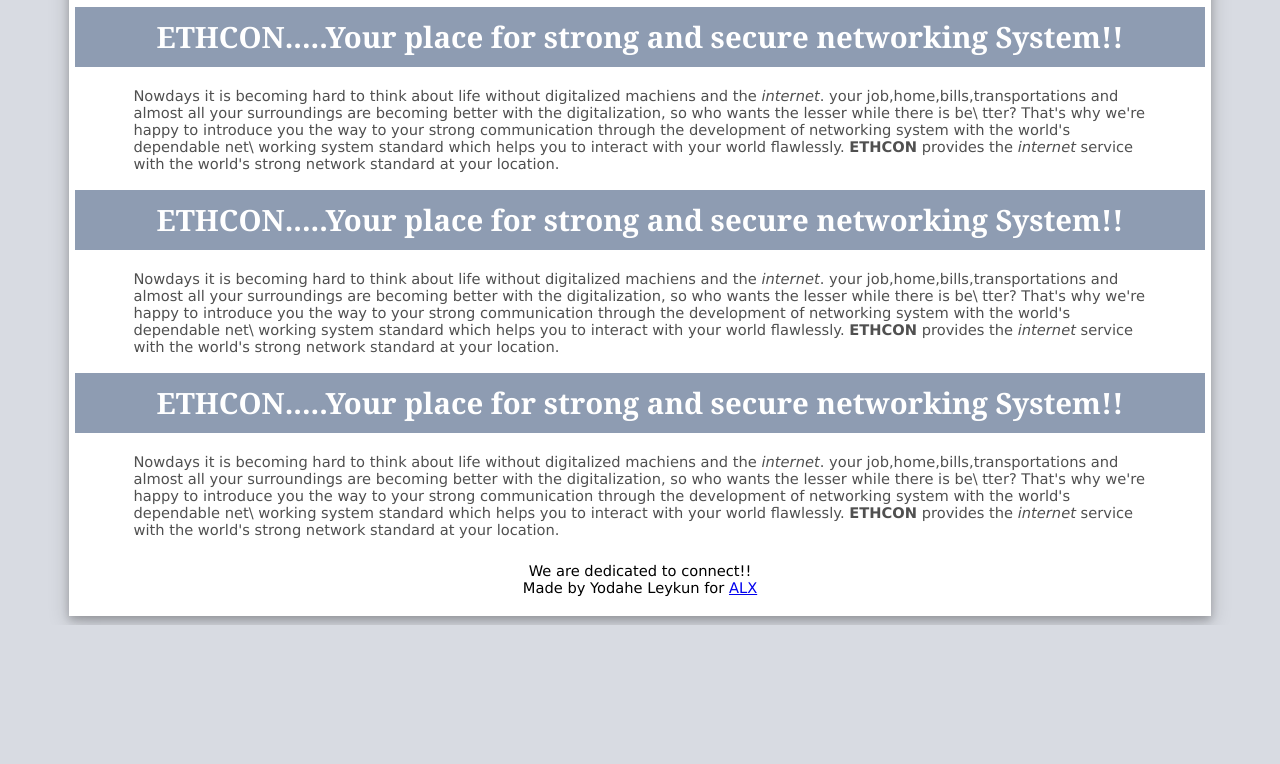
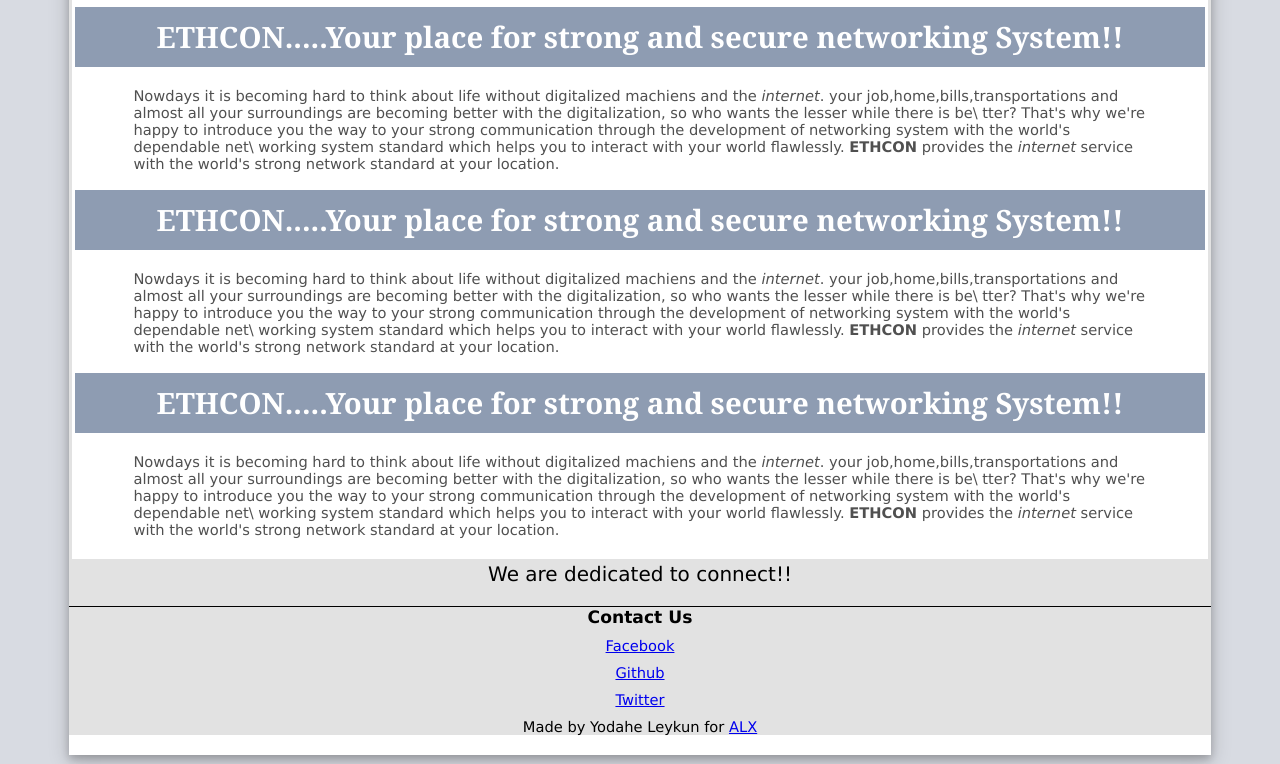
Before and after one commit to AtoYohannes/ALX, a plain HTML site: page index.html in a window 1280 px wide. Shown: the part 573-1337 px from the top of the page. Before the commit the page ends 1198 px from the top, so only its background shows below. Drawn offline with Linux system fonts and the light colour scheme.

Commit message:
Finished With Footer

```diff
--- a/index.html
+++ b/index.html
@@ -168,6 +168,29 @@
             background-color: #505050;
             color: #DCDFE6;
         }
+
+        /* ============== CSS STARTS HERE ============== */
+
+        div.footerr {
+            flex-direction: row;
+        }
+
+        footer {
+            background-color: #e2e2e2;
+        }
+
+        div.contactInfo {
+            margin: 10px;
+        }
+
+        div.header {
+            margin-top: 20px;
+            font-size: 20px;
+            padding: 20px;
+            border-bottom: .5px #000 solid;
+        }
+
+        /* ============== CSS ENDS HERE ============== */
     </style>
 </head>
 
@@ -288,12 +311,30 @@
                 </div>
             </div>
         </div>
+        <!-- /* ============== FOOTER STARTS HERE ============== */ -->
 
         <footer>
-            <p>We are dedicated to connect!!</p>
+            <div class="footerr">
+                <div class="header">
+                    We are dedicated to connect!!
+                </div>
+                <h3>Contact Us</h3>
+                <div class="contactInfo">
+                    <a href="https://alx-apply.hbtn.io"> Facebook</a>
+                </div>
+                <div class="contactInfo">
+                    <a href="https://alx-apply.hbtn.io">Github</a>
+                </div>
+                <div class="contactInfo">
+                    <a href="https://alx-apply.hbtn.io"> Twitter</a>
+                </div>
+            </div>
+
             Made by Yodahe Leykun for
             <a href="https://alx-apply.hbtn.io">ALX</a>
         </footer>
+        <!-- /* ============== FOOTER ENDS HERE ============== */ -->
+
 </body>
 
 </html>
```
